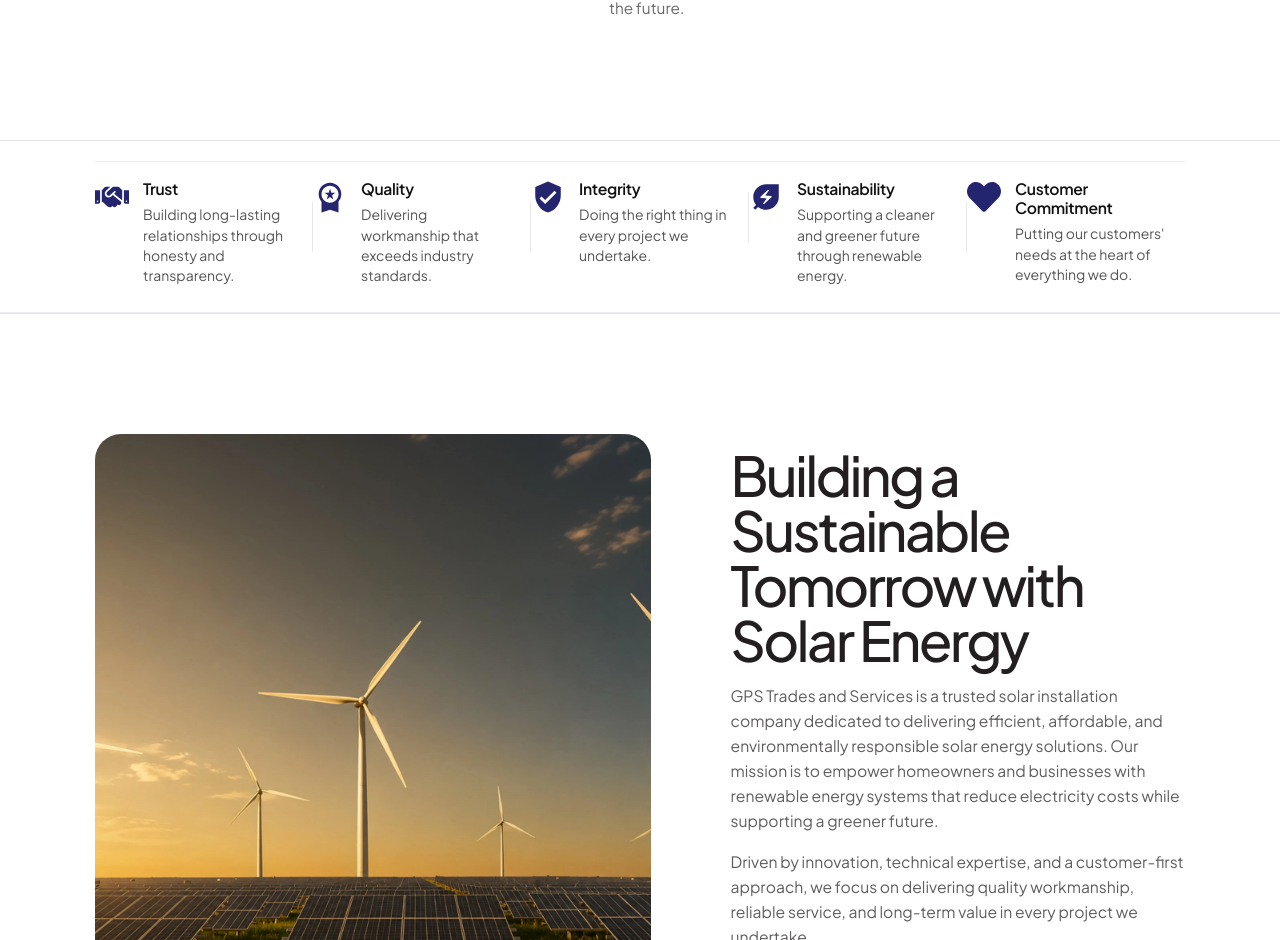
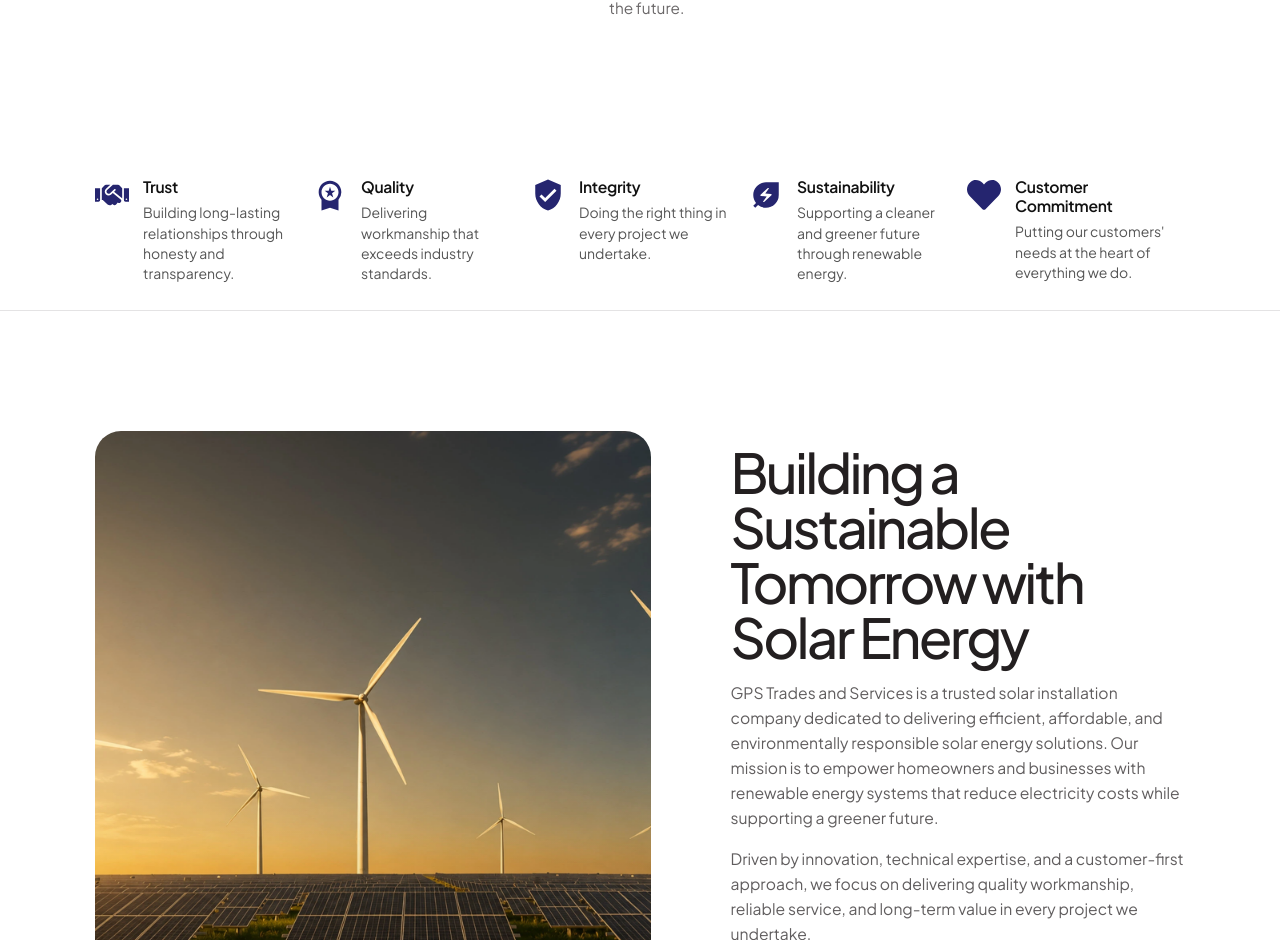
Before and after one commit to nikhilkumar202002/GPS-SOLAR, a Next.js app: page / in a window 1280 px wide. Shown: the part 1116-2056 px from the top of the page. Built offline with nearby package versions, Linux system fonts and the light colour scheme.

Commit message:
refactor: remove unnecessary borders and media query styles from CoreValues module

```diff
--- a/app/component/sections/CoreValues.module.css
+++ b/app/component/sections/CoreValues.module.css
@@ -1,7 +1,5 @@
 .section {
   background: #ffffff;
-  border-top: 1px solid rgba(37, 37, 111, 0.12);
-  border-bottom: 1px solid rgba(37, 37, 111, 0.08);
   padding: 20px 0;
 }
 
@@ -12,7 +10,6 @@
   list-style: none;
   padding: 0;
   margin: 0;
-  border-top: 1px solid rgba(30, 30, 30, 0.08);
 }
 
 .valueItem {
@@ -78,19 +75,6 @@
   color: #f2b719;
 }
 
-@media (min-width: 1200px) {
-  .valueItem:not(:last-child)::after {
-    content: "";
-    position: absolute;
-    right: 0;
-    top: 50%;
-    width: 1px;
-    height: 50px;
-    background: rgba(30, 30, 30, 0.1);
-    transform: translateY(-50%);
-  }
-}
-
 @media (max-width: 1199px) {
   .valuesList {
     grid-template-columns: repeat(3, minmax(0, 1fr));
@@ -104,15 +88,10 @@
 
   .valuesList {
     grid-template-columns: 1fr;
-    border-top: 0;
   }
 
   .valueItem {
     padding: 16px 0;
-  }
-
-  .valueItem::after {
-    display: none;
   }
 }
 
```
